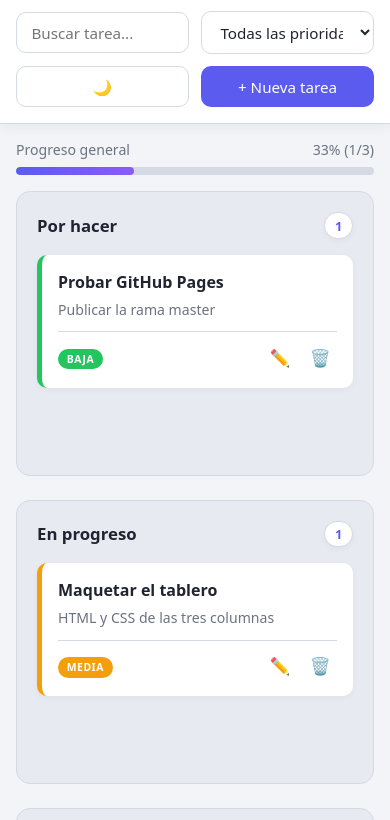
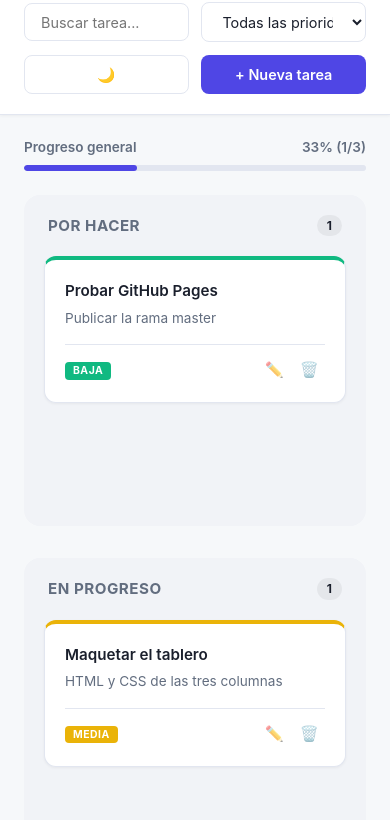
Before and after one commit to dsa341958-glitch/Pagina2026, a plain HTML site: page index.html in a window 390 px wide. Shown: the part 68-888 px from the top of the page. Drawn offline with Linux system fonts and the light colour scheme.

Commit message:
cambio de estilo
Cambié la prioridad al borde superior, añadí sombras suaves con elevación y apliqué un fondo desenfocado al modal.

```diff
--- a/styles.css
+++ b/styles.css
@@ -1,33 +1,47 @@
+/* ==========================================
+   1. VARIABLES DE DISEÑO (Paleta moderna y limpia)
+   ========================================== */
 :root {
-  --bg: #f3f4f8;
+  --bg: #f6f8fa;
   --surface: #ffffff;
-  --column: #e8eaf1;
-  --text: #1f2430;
-  --muted: #6b7280;
-  --border: #d5d9e4;
-  --primary: #5b5bf0;
-  --primary-hover: #4545d1;
-  --alta: #ef4444;
-  --media: #f59e0b;
-  --baja: #22c55e;
-  --shadow: 0 4px 12px rgba(0, 0, 0, 0.05);
-  --shadow-card: 0 2px 6px rgba(0, 0, 0, 0.04);
-  --radius-lg: 14px;
-  --radius-md: 10px;
-  --radius-sm: 6px;
+  --column: #f1f3f7;
+  --text: #1a1f2c;
+  --muted: #626d7f;
+  --border: #e2e6f0;
+
+  /* Colores de marca y estados */
+  --primary: #4f46e5;
+  --primary-hover: #4338ca;
+  --alta: #f43f5e;
+  --media: #eab308;
+  --baja: #10b981;
+
+  /* Efectos sofisticados */
+  --shadow-sm: 0 1px 3px rgba(0, 0, 0, 0.05);
+  --shadow-md: 0 4px 12px rgba(0, 0, 0, 0.05);
+  --shadow-lg: 0 20px 40px rgba(0, 0, 0, 0.08);
+  --radius-lg: 16px;
+  --radius-md: 12px;
+  --radius-sm: 8px;
 }
 
 [data-theme="dark"] {
-  --bg: #0f111a;
-  --surface: #161925;
-  --column: #1f2335;
-  --text: #e8eaf1;
-  --muted: #8a93a7;
-  --border: #282c3f;
-  --shadow: 0 4px 20px rgba(0, 0, 0, 0.3);
-  --shadow-card: 0 4px 8px rgba(0, 0, 0, 0.2);
+  --bg: #0b0d14;
+  --surface: #141722;
+  --column: #1b1e2c;
+  --text: #f1f3f7;
+  --muted: #8894a6;
+  --border: #24293e;
+
+  /* Efectos oscuros */
+  --shadow-sm: 0 1px 3px rgba(0, 0, 0, 0.2);
+  --shadow-md: 0 4px 12px rgba(0, 0, 0, 0.25);
+  --shadow-lg: 0 20px 40px rgba(0, 0, 0, 0.4);
 }
 
+/* ==========================================
+   2. RESETEO Y CONFIGURACIÓN BASE
+   ========================================== */
 * {
   box-sizing: border-box;
   margin: 0;
@@ -35,7 +49,7 @@
 }
 
 body {
-  font-family: system-ui, -apple-system, BlinkMacSystemFont, "Segoe UI", Roboto, sans-serif;
+  font-family: -apple-system, BlinkMacSystemFont, "Segoe UI", Roboto, Helvetica, Arial, sans-serif;
   background: var(--bg);
   color: var(--text);
   min-height: 100vh;
@@ -43,52 +57,60 @@ body {
   -webkit-font-smoothing: antialiased;
 }
 
-/* ---------- Barra superior (Fluida y Elegante) ---------- */
+/* ==========================================
+   3. BARRA SUPERIOR (Top Bar de App Premium)
+   ========================================== */
 .topbar {
   display: flex;
   flex-wrap: wrap;
-  gap: 1.25rem;
+  gap: 1.5rem;
   align-items: center;
   justify-content: space-between;
-  padding: 1.25rem 2rem;
+  padding: 1.25rem 2.5rem;
   background: var(--surface);
   border-bottom: 1px solid var(--border);
-  box-shadow: var(--shadow);
+  box-shadow: var(--shadow-sm);
+}
+
+.topbar h1 {
+  font-size: 1.35rem;
+  font-weight: 700;
+  letter-spacing: -0.5px;
 }
 
 .controls {
   display: flex;
   flex-wrap: wrap;
   align-items: center;
-  gap: 0.75rem;
+  gap: 0.8rem;
 }
 
-/* Inputs con transiciones suaves */
+/* Inputs minimalistas y enfocados */
 input, select, textarea {
   font: inherit;
-  font-size: 0.95rem;
-  padding: 0.6rem 0.9rem;
+  font-size: 0.9rem;
+  padding: 0.6rem 1rem;
   border: 1px solid var(--border);
-  border-radius: var(--radius-md);
+  border-radius: var(--radius-sm);
   background: var(--surface);
   color: var(--text);
-  transition: border-color 0.2s, box-shadow 0.2s;
+  transition: all 0.2s cubic-bezier(0.4, 0, 0.2, 1);
 }
 
 input:focus, select:focus, textarea:focus {
   outline: none;
   border-color: var(--primary);
-  box-shadow: 0 0 0 3px rgba(91, 91, 240, 0.18);
+  box-shadow: 0 0 0 4px rgba(79, 70, 229, 0.12);
 }
 
-/* Botones Premium */
+/* Botones estilizados */
 .btn {
   font: inherit;
-  font-size: 0.95rem;
-  font-weight: 500;
+  font-size: 0.9rem;
+  font-weight: 600;
   cursor: pointer;
   padding: 0.6rem 1.25rem;
-  border-radius: var(--radius-md);
+  border-radius: var(--radius-sm);
   border: 1px solid transparent;
   display: inline-flex;
   align-items: center;
@@ -96,16 +118,33 @@ input:focus, select:focus, textarea:focus {
   gap: 0.5rem;
   transition: all 0.2s ease;
 }
-.btn:hover { opacity: 0.95; }
+
 .btn:active { transform: scale(0.97); }
-.btn.primary { background: var(--primary); color: #fff; }
-.btn.primary:hover { background: var(--primary-hover); }
-.btn.ghost { background: transparent; border-color: var(--border); color: var(--text); }
-.btn.ghost:hover { background: var(--bg); }
 
-/* ---------- Barra de Progreso Minimalista ---------- */
+.btn.primary {
+  background: var(--primary);
+  color: #fff;
+}
+.btn.primary:hover {
+  background: var(--primary-hover);
+  box-shadow: 0 4px 12px rgba(79, 70, 229, 0.25);
+}
+
+.btn.ghost {
+  background: transparent;
+  border-color: var(--border);
+  color: var(--text);
+}
+.btn.ghost:hover {
+  background: var(--bg);
+  border-color: var(--muted);
+}
+
+/* ==========================================
+   4. INDICADOR DE PROGRESO DE TAREAS
+   ========================================== */
 .progress-wrap {
-  padding: 1.5rem 2rem 0;
+  padding: 2rem 2.5rem 0;
   max-width: 1400px;
   margin: 0 auto;
 }
@@ -113,14 +152,14 @@ input:focus, select:focus, textarea:focus {
 .progress-info {
   display: flex;
   justify-content: space-between;
-  font-size: 0.88rem;
-  font-weight: 500;
+  font-size: 0.85rem;
+  font-weight: 600;
   color: var(--muted);
-  margin-bottom: 0.5rem;
+  margin-bottom: 0.6rem;
 }
 
 .progress {
-  height: 8px;
+  height: 6px;
   background: var(--border);
   border-radius: 99px;
   overflow: hidden;
@@ -129,17 +168,19 @@ input:focus, select:focus, textarea:focus {
 #progressBar {
   height: 100%;
   width: 0%;
-  background: linear-gradient(90deg, var(--primary), #8b5cf6);
+  background: var(--primary);
   border-radius: 99px;
   transition: width 0.5s cubic-bezier(0.4, 0, 0.2, 1);
 }
 
-/* ---------- Tablero Kanban Responsivo ---------- */
+/* ==========================================
+   5. TABLERO KANBAN (Estructura moderna)
+   ========================================== */
 .board {
   display: grid;
   grid-template-columns: repeat(3, 1fr);
   gap: 1.5rem;
-  padding: 1.5rem 2rem;
+  padding: 2rem 2.5rem;
   align-items: start;
   max-width: 1400px;
   margin: 0 auto;
@@ -149,7 +190,6 @@ input:focus, select:focus, textarea:focus {
   background: var(--column);
   border-radius: var(--radius-lg);
   padding: 1.25rem;
-  border: 1px solid var(--border);
   transition: background 0.2s;
 }
 
@@ -157,66 +197,80 @@ input:focus, select:focus, textarea:focus {
   display: flex;
   justify-content: space-between;
   align-items: center;
-  font-size: 1.05rem;
-  font-weight: 600;
-  margin-bottom: 1rem;
-  color: var(--text);
+  font-size: 0.95rem;
+  font-weight: 700;
+  text-transform: uppercase;
+  letter-spacing: 0.5px;
+  color: var(--muted);
+  margin-bottom: 1.25rem;
+  padding: 0 0.25rem;
 }
 
 .count {
-  background: var(--surface);
-  color: var(--primary);
-  border: 1px solid var(--border);
-  font-size: 0.8rem;
+  background: rgba(0, 0, 0, 0.05);
+  color: var(--text);
+  font-size: 0.75rem;
   font-weight: 700;
   padding: 0.2rem 0.6rem;
   border-radius: 99px;
-  box-shadow: var(--shadow-card);
+}
+[data-theme="dark"] .count {
+  background: rgba(255, 255, 255, 0.08);
 }
 
 .list {
-  min-height: 200px;
+  min-height: 250px;
   display: flex;
   flex-direction: column;
   gap: 0.8rem;
   border-radius: var(--radius-md);
-  transition: all 0.25s ease;
+  transition: all 0.2s ease;
 }
 
+/* Estilo cuando arrastras una tarjeta sobre la columna */
 .list.drag-over {
-  background: rgba(91, 91, 240, 0.08);
-  outline: 2px dashed var(--primary);
-  outline-offset: 2px;
+  background: rgba(79, 70, 229, 0.05);
+  outline: 2px dashed rgba(79, 70, 229, 0.4);
+  outline-offset: 4px;
 }
 
-/* ---------- Tarjetas Estilizadas ---------- */
+/* ==========================================
+   6. TARJETAS (Cards visualmente limpias)
+   ========================================== */
 .card {
   background: var(--surface);
   border-radius: var(--radius-md);
-  padding: 1rem;
-  box-shadow: var(--shadow-card);
-  border-left: 5px solid var(--media);
+  padding: 1.25rem;
+  box-shadow: var(--shadow-sm);
+  border: 1px solid var(--border);
+  border-top: 4px solid var(--media); /* Borde superior para look más sofisticado */
   cursor: grab;
-  transition: transform 0.2s ease, box-shadow 0.2s ease;
-  animation: aparecer 0.3s cubic-bezier(0.34, 1.56, 0.64, 1);
+  transition: transform 0.2s cubic-bezier(0.2, 0, 0, 1), box-shadow 0.2s ease, border-color 0.2s ease;
+  animation: aparecer 0.35s cubic-bezier(0.34, 1.56, 0.64, 1);
 }
 
 .card:hover {
-  transform: translateY(-2px);
-  box-shadow: var(--shadow);
+  transform: translateY(-3px);
+  box-shadow: var(--shadow-md);
+  border-color: rgba(0, 0, 0, 0.15);
+}
+[data-theme="dark"] .card:hover {
+  border-color: rgba(255, 255, 255, 0.15);
 }
 
-.card.alta  { border-left-color: var(--alta); }
-.card.media { border-left-color: var(--media); }
-.card.baja  { border-left-color: var(--baja); }
+.card.alta  { border-top-color: var(--alta); }
+.card.media { border-top-color: var(--media); }
+.card.baja  { border-top-color: var(--baja); }
+
+/* Mientras se arrastra la tarjeta */
 .card.dragging {
-  opacity: 0.5;
+  opacity: 0.3;
   cursor: grabbing;
-  transform: scale(0.98);
+  transform: scale(0.95);
 }
 
 .card h3 {
-  font-size: 1rem;
+  font-size: 0.95rem;
   font-weight: 600;
   margin-bottom: 0.4rem;
   line-height: 1.4;
@@ -224,9 +278,10 @@ input:focus, select:focus, textarea:focus {
 }
 
 .card p {
-  font-size: 0.88rem;
+  font-size: 0.85rem;
   color: var(--muted);
-  margin-bottom: 0.8rem;
+  margin-bottom: 1rem;
+  line-height: 1.5;
   word-break: break-word;
 }
 
@@ -234,11 +289,10 @@ input:focus, select:focus, textarea:focus {
   display: flex;
   justify-content: space-between;
   align-items: center;
-  font-size: 0.8rem;
+  font-size: 0.78rem;
   color: var(--muted);
   border-top: 1px solid var(--border);
-  padding-top: 0.75rem;
-  margin-top: 0.25rem;
+  padding-top: 0.8rem;
 }
 
 .badge {
@@ -246,79 +300,94 @@ input:focus, select:focus, textarea:focus {
   font-weight: 700;
   font-size: 0.65rem;
   letter-spacing: 0.5px;
-  padding: 0.2rem 0.55rem;
-  border-radius: 99px;
+  padding: 0.15rem 0.5rem;
+  border-radius: 4px; /* Cuadrados sutiles tipo tag */
   color: #fff;
 }
 .badge.alta  { background: var(--alta); }
 .badge.media { background: var(--media); }
 .badge.baja  { background: var(--baja); }
 
-.due.vencida { color: var(--alta); font-weight: 700; }
+.due.vencida {
+  color: var(--alta);
+  font-weight: 700;
+  background: rgba(244, 63, 94, 0.1);
+  padding: 0.1rem 0.4rem;
+  border-radius: 4px;
+}
 
-.card-actions { display: flex; gap: 0.4rem; }
+.card-actions { display: flex; gap: 0.2rem; }
+
 .icon-btn {
   background: none;
   border: none;
   cursor: pointer;
-  font-size: 1.05rem;
+  font-size: 0.95rem;
   padding: 0.2rem 0.4rem;
   border-radius: var(--radius-sm);
   color: var(--muted);
+  opacity: 0.6;
   transition: all 0.2s;
 }
 .icon-btn:hover {
   background: var(--bg);
   color: var(--text);
+  opacity: 1;
 }
 
 .empty {
   text-align: center;
-  font-size: 0.9rem;
+  font-size: 0.85rem;
   color: var(--muted);
   padding: 2rem 0;
   border: 2px dashed var(--border);
   border-radius: var(--radius-md);
+  background: rgba(0, 0, 0, 0.01);
 }
 
-/* ---------- Diálogos Modernos (Modales) ---------- */
+/* ==========================================
+   7. MODALES (Efecto cristal esmerilado)
+   ========================================== */
 dialog {
   margin: auto;
   border: 1px solid var(--border);
   border-radius: var(--radius-lg);
-  padding: 1.75rem;
-  width: min(460px, 92vw);
+  padding: 2rem;
+  width: min(440px, 92vw);
   background: var(--surface);
   color: var(--text);
-  box-shadow: 0 20px 50px rgba(0, 0, 0, 0.25);
-  transition: opacity 0.25s ease;
+  box-shadow: var(--shadow-lg);
 }
 
 dialog::backdrop {
-  background: rgba(15, 17, 26, 0.6);
-  backdrop-filter: blur(4px);
+  background: rgba(15, 23, 42, 0.3); /* Azul pizarra semitransparente */
+  backdrop-filter: blur(8px);        /* Difumina lo de atrás con elegancia */
+  -webkit-backdrop-filter: blur(8px);
 }
 
-dialog form { display: flex; flex-direction: column; gap: 1rem; }
-dialog label { display: flex; flex-direction: column; gap: 0.4rem; font-size: 0.9rem; font-weight: 500; flex: 1; }
-.row { display: flex; gap: 0.8rem; }
+dialog form { display: flex; flex-direction: column; gap: 1.2rem; }
+dialog label { display: flex; flex-direction: column; gap: 0.4rem; font-size: 0.85rem; font-weight: 600; color: var(--muted); }
+dialog h2 { font-size: 1.25rem; font-weight: 700; color: var(--text); margin-bottom: 0.25rem; }
+
+.row { display: flex; gap: 1rem; }
 .dialog-actions { display: flex; justify-content: flex-end; gap: 0.6rem; margin-top: 0.5rem; }
 
-/* ---------- Animaciones ---------- */
+/* ==========================================
+   8. ANIMACIONES Y ADAPTACIÓN MOVIL
+   ========================================== */
 @keyframes aparecer {
-  from { opacity: 0; transform: translateY(12px); }
+  from { opacity: 0; transform: translateY(10px); }
   to   { opacity: 1; transform: translateY(0); }
 }
 
-/* ---------- Adaptación Móvil Total ---------- */
-@media (max-width: 900px) {
+@media (max-width: 950px) {
   .board {
     grid-template-columns: 1fr;
-    gap: 1.5rem;
-    padding: 1rem;
+    gap: 2rem;
+    padding: 1.5rem;
   }
-  .topbar { padding: 1rem; }
-  .progress-wrap { padding: 1rem 1rem 0; }
+  .topbar { padding: 1.25rem 1.5rem; }
+  .progress-wrap { padding: 1.5rem 1.5rem 0; }
   .controls { width: 100%; }
-  .controls input, .controls select, .controls button { flex: 1; min-width: 130px; }
+  .controls input, .controls select, .controls button { flex: 1; min-width: 140px; }
 }
```
